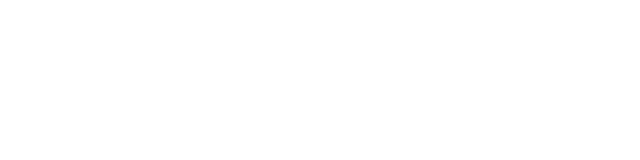
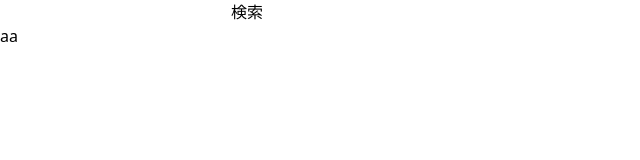
Before and after one commit to object1037/bnaSimeji, a Next.js app: page / in a window 1280 px wide. Shown: the top 160 px of the page, without its empty margins (0-640 px from the left). Built offline with nearby package versions, Linux system fonts and the light colour scheme.

Commit message:
add form

```diff
--- /dev/null
+++ b/components/searchResult.tsx
@@ -0,0 +1,5 @@
+export default function SearchResult() {
+  return (
+    <div>aa</div>
+  )
+}
--- /dev/null
+++ b/lib/swr-hooks.ts
@@ -0,0 +1,14 @@
+import useSWR from 'swr'
+import axios from 'axios'
+
+const fetcher = (url: string) => axios.get(url).then(res => res.data)
+
+export function useKaomojis(pron: string) {
+  const { data, error } = useSWR(`https://cloud.simeji.me/py?ol=1&switch=2&section=1&ver=10.6&api_version=2&web=1&py=${pron}`, fetcher)
+
+  return {
+    kaomojis: data,
+    isLoading: !error && !data,
+    isError: error,
+  }
+}
--- a/pages/index.tsx
+++ b/pages/index.tsx
@@ -1,7 +1,15 @@
 import type { NextPage } from 'next'
 import Head from 'next/head'
+import { useState } from 'react'
+import SearchResult from '../components/searchResult'
 
 const Home: NextPage = () => {
+  const [pron, setPron] = useState('')
+
+  async function submitHandler() {
+
+  }
+
   return (
     <>
       <Head>
@@ -15,6 +23,18 @@
         <meta property="og:description" content="Webで顔文字変換" />
         <meta property="og:image" content="https://object1037.dev/_next/image?url=%2Fimages%2Fprofile.jpg&w=640&q=75" />
       </Head>
+      <main>
+        <form onSubmit={submitHandler}>
+          <input
+            aria-label="search kaomoji"
+            type="text"
+            value={pron}
+            onChange={(e) => setPron(e.target.value)}
+          />
+          <button type="submit">検索</button>
+        </form>
+        <SearchResult />
+      </main>
     </>
   )
 }
```
